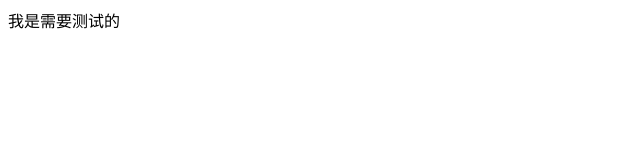
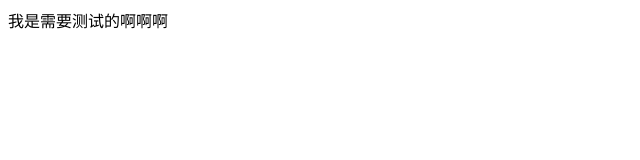
Before and after one commit to wangfeir/pubilc, a plain HTML site: page index.html in a window 1280 px wide. Shown: the full height of the page, 0-640 px from the left. Drawn offline with Linux system fonts and the light colour scheme.

Commit message:
修改内容

```diff
--- a/index.html
+++ b/index.html
@@ -6,7 +6,7 @@
 </head>
 <body>
 	<div>
-		我是需要测试的
+		我是需要测试的啊啊啊
 	</div>
 </body>
 </html>
```
